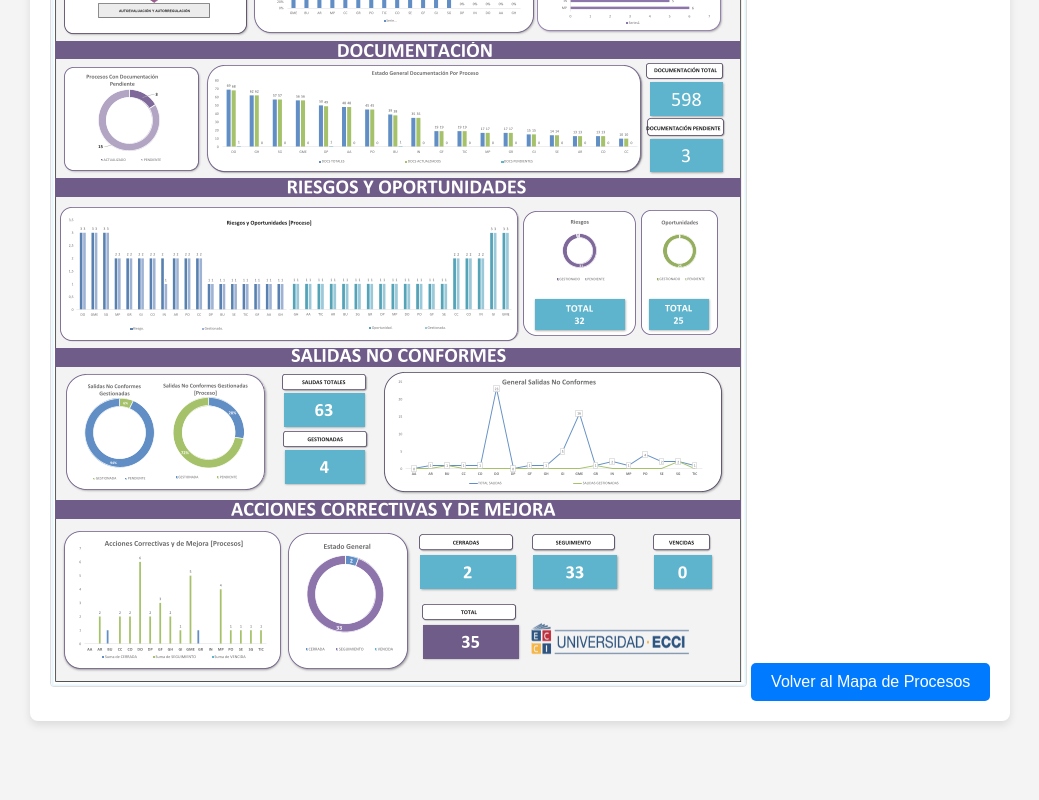
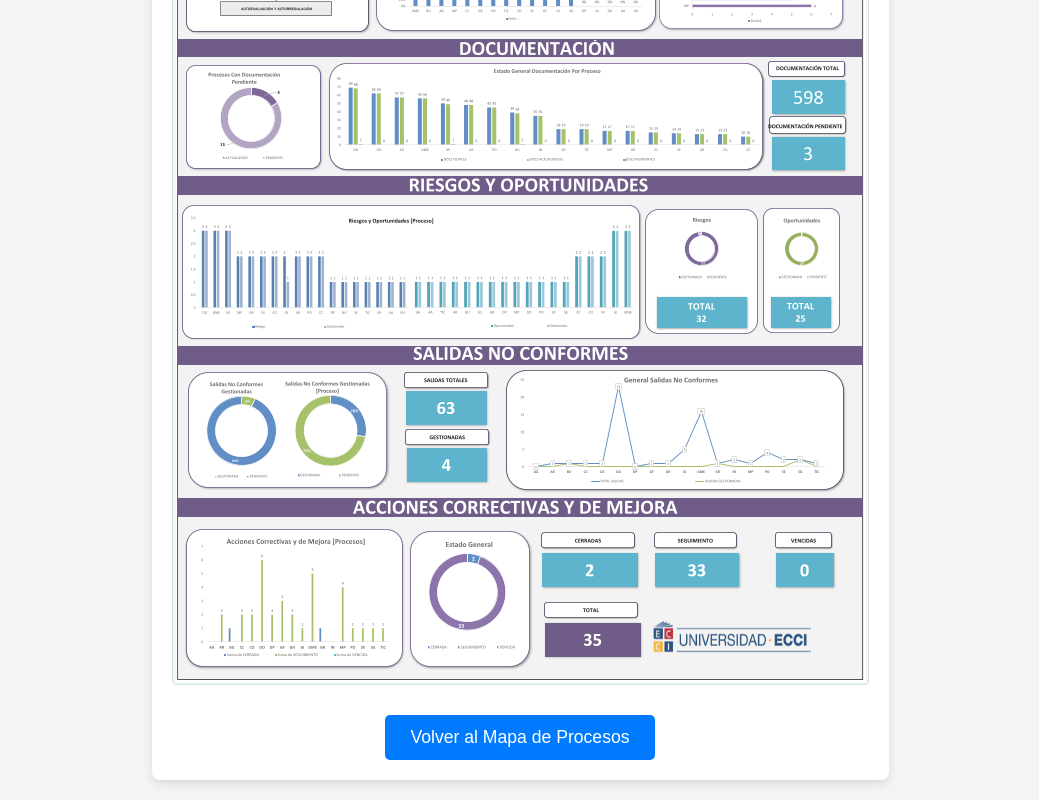
Before and after one commit to aprendizcalidadplaneacion1-source/Dashboard-ECCI, a plain HTML site: page direccionamiento-dashboard.html in a window 1280 px wide. Shown: the part 312-1112 px from the top of the page, without its empty margins (120-1159 px from the left). Before the commit the page ends 1053 px from the top, so only its background shows below. Drawn offline with Linux system fonts and the light colour scheme.

Commit message:
Update direccionamiento-dashboard.html

```diff
--- a/direccionamiento-dashboard.html
+++ b/direccionamiento-dashboard.html
@@ -6,30 +6,57 @@
     <title>Dashboard de Direccionamiento y Planeación</title>
     <link rel="stylesheet" href="style.css">
     <style>
+        body {
+            /* Flexbox para centrar el contenedor principal en la página */
+            display: flex;
+            justify-content: center; /* Centrado horizontal */
+            align-items: center;     /* Centrado vertical */
+            min-height: 100vh;       /* Ocupa al menos el 100% del alto de la ventana */
+            margin: 0;
+            background-color: #f4f4f4;
+            color: #333;
+            flex-direction: column; /* Coloca los elementos en columna si hay varios a centrar en body */
+        }
+
         .dashboard-container {
-            max-width: 1200px;
-            margin: 20px auto;
+            max-width: 90%; /* Ajusta el ancho máximo según necesites, 90% suele ser bueno */
+            width: fit-content; /* El contenedor se ajustará al ancho de su contenido (la imagen) */
+            margin: 20px auto; /* Centrado horizontal con margen */
             padding: 20px;
             background-color: #fff;
             border-radius: 8px;
             box-shadow: 0 4px 8px rgba(0, 0, 0, 0.1);
-            text-align: center;
+            text-align: center; /* Centra el título y cualquier texto dentro del contenedor */
+            display: flex; /* Usamos flexbox para la imagen y el botón dentro del contenedor */
+            flex-direction: column; /* Organiza la imagen y el botón en columna */
+            align-items: center; /* Centra horizontalmente los elementos hijos */
         }
+
+        .dashboard-container h1 {
+            color: #0056b3;
+            margin-bottom: 20px; /* Espacio debajo del título */
+        }
+
         .dashboard-container img {
-            max-width: 100%;
+            max-width: 100%; /* Asegura que la imagen no desborde el contenedor */
             height: auto;
             border: 1px solid #ddd;
             border-radius: 4px;
+            display: block; /* Elimina espacio extra debajo de la imagen y permite el centrado */
+            margin-bottom: 30px; /* Espacio entre la imagen y el botón */
         }
+
         .back-button {
             display: inline-block;
-            margin-top: 20px;
-            padding: 10px 20px;
+            padding: 12px 25px; /* Ajusta el padding para un botón más grande */
             background-color: #007bff;
             color: white;
             text-decoration: none;
             border-radius: 5px;
             transition: background-color 0.3s ease;
+            font-size: 1.1em; /* Un poco más grande para mejor visibilidad */
+            min-width: 200px; /* Ancho mínimo para el botón */
+            text-align: center; /* Asegura que el texto dentro del botón esté centrado */
         }
         .back-button:hover {
             background-color: #0056b3;
```
